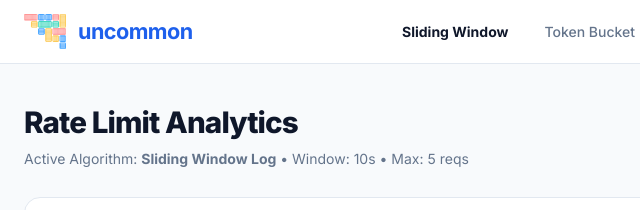
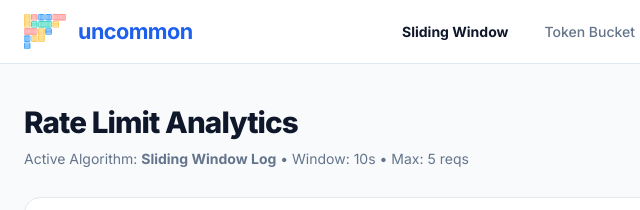
Before and after one commit to munyaradzichakwenya60-coder/uncommon-rate-limiter, a website built with Vite: page index.html in a window 1280 px wide. Shown: the top 210 px of the page, 0-640 px from the left. Built offline with nearby package versions, Linux system fonts and the light colour scheme; a web font is replaced by a local one.

Commit message:
flip Uncommon navbar logo horizontally

```diff
--- a/index.html
+++ b/index.html
@@ -17,7 +17,7 @@
         <a href="#" class="minimal-brand-emblem" title="Uncommon Rate Limiter">
           <div class="minimal-brand-logo-box">
             <svg width="42" height="35" viewBox="0 0 400 332" fill="none" xmlns="http://www.w3.org/2000/svg" shape-rendering="geometricPrecision">
-              <g id="UncommonLogo">
+              <g id="UncommonLogo" transform="translate(400, 0) scale(-1, 1)">
                 <!-- Row 0: Wide Coral Vertical -->
                 <rect x="3" y="3" width="122" height="54" rx="3" stroke="#FF6E6E" stroke-width="6" fill="none"/>
                 <line x1="14.3" y1="6" x2="14.3" y2="54" stroke="#FF6E6E" stroke-width="4.5" stroke-linecap="round"/>
```
